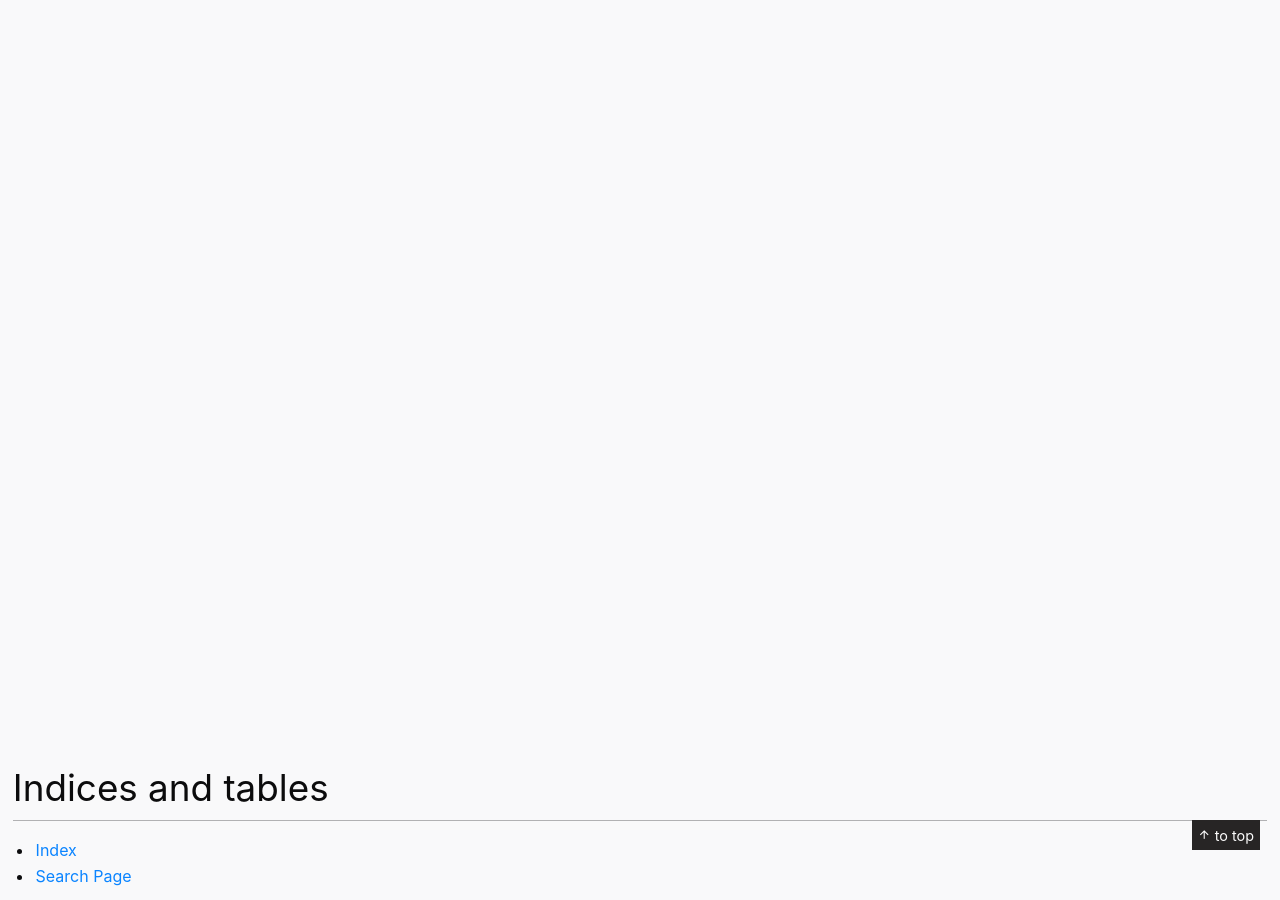
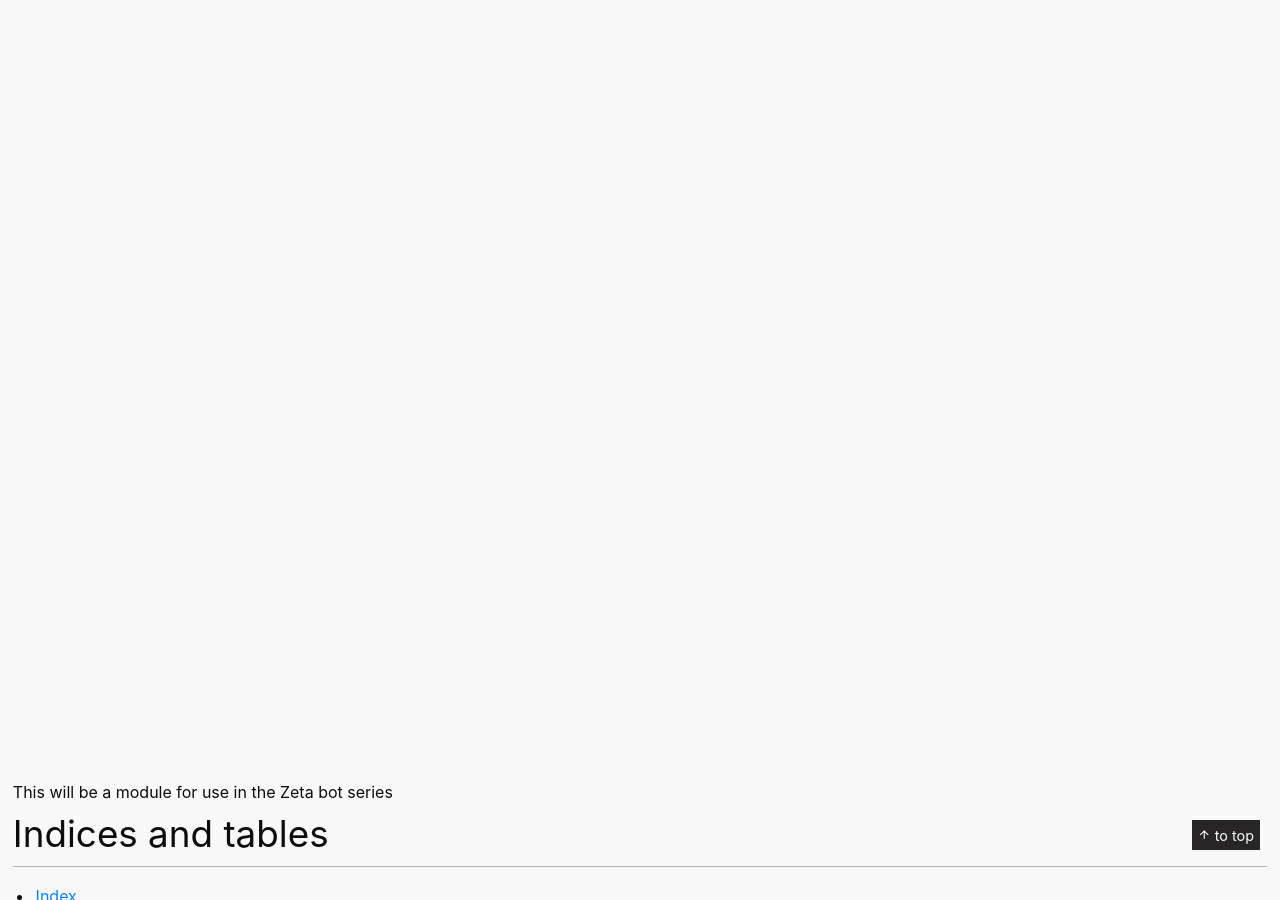
Before and after one commit to Zeta-Labs-HQ/Riemann-s-toolbox, a Sphinx documentation site: the page built from docs/source/index.rst, in a window 1280 px wide and 900 px high, scrolled down 271 px. Built offline with Sphinx 7.4.7, drawn with Linux system fonts in a browser that asks for light colours.

Commit message:
Udpate a bit index.rst

```diff
--- a/docs/source/index.rst
+++ b/docs/source/index.rst
@@ -1,5 +1,7 @@
 Welcome to the Riemann documentation
 =====================================
+
+This will be a module for use in the Zeta bot series
 
 
 .. toctree::
```
